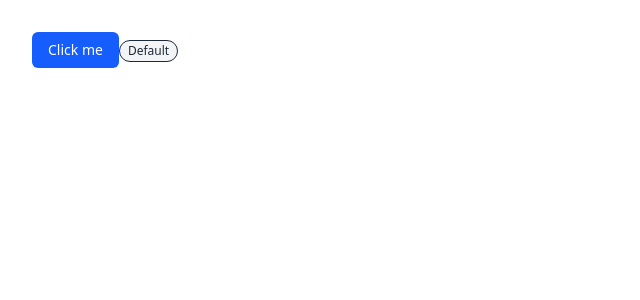
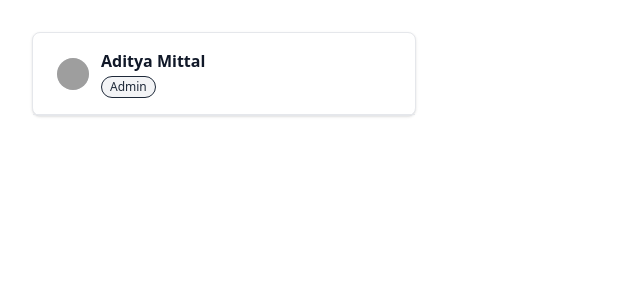
Before and after one commit to adityamittal-dot/XOR, a React app in the folder frontend/: page / in a window 1280 px wide. Shown: the top 300 px of the page, without its empty margins (0-640 px from the left). Built offline with nearby package versions, Linux system fonts and the light colour scheme; grey boxes are pictures that could not be loaded; the HTML template or start-up script is replaced by a standard one.

Commit message:
add all base UI components (working properly)

```diff
--- a/frontend/src/App.tsx
+++ b/frontend/src/App.tsx
@@ -1,11 +1,29 @@
-import { Button } from "./components/ui/button";
+import {
+  Avatar,
+  AvatarImage,
+  AvatarFallback,
+} from "./components/ui/avatar";
+import { Card, CardHeader, CardTitle } from "./components/ui/card";
 import { Badge } from "./components/ui/badge";
 
 export default function App() {
   return (
-    <div className="p-8 space-y-4">
-      <Button>Click me</Button>
-      <Badge>Default</Badge>
+    <div className="p-8 max-w-md">
+      <Card>
+        <CardHeader>
+          <div className="flex items-center gap-3">
+            <Avatar>
+              <AvatarImage src="https://i.pravatar.cc/100" alt="User" />
+              <AvatarFallback>AM</AvatarFallback>
+            </Avatar>
+
+            <div>
+              <CardTitle>Aditya Mittal</CardTitle>
+              <Badge>Admin</Badge>
+            </div>
+          </div>
+        </CardHeader>
+      </Card>
     </div>
   );
 }
--- /dev/null
+++ b/frontend/src/components/ui/avatar.tsx
@@ -0,0 +1,46 @@
+import * as React from "react";
+import { cn } from "../../lib/utils";
+
+export type AvatarProps = React.HTMLAttributes<HTMLDivElement>;
+
+export function Avatar({ className, ...props }: AvatarProps) {
+  return (
+    <div
+      className={cn(
+        "relative flex h-8 w-8 shrink-0 overflow-hidden rounded-full bg-gray-200",
+        className
+      )}
+      {...props}
+    />
+  );
+}
+
+export type AvatarImageProps =
+  React.ImgHTMLAttributes<HTMLImageElement>;
+
+export function AvatarImage({ className, ...props }: AvatarImageProps) {
+  return (
+    <img
+      className={cn("h-full w-full object-cover", className)}
+      {...props}
+    />
+  );
+}
+
+export type AvatarFallbackProps =
+  React.HTMLAttributes<HTMLSpanElement>;
+
+export function AvatarFallback({
+  className,
+  ...props
+}: AvatarFallbackProps) {
+  return (
+    <span
+      className={cn(
+        "flex h-full w-full items-center justify-center rounded-full bg-gray-300 text-xs font-medium text-gray-700",
+        className
+      )}
+      {...props}
+    />
+  );
+}
--- a/frontend/src/components/ui/badge.tsx
+++ b/frontend/src/components/ui/badge.tsx
@@ -1,8 +1,7 @@
 import * as React from "react";
 import { cn } from "../../lib/utils";
 
-export interface BadgeProps
-  extends React.HTMLAttributes<HTMLSpanElement> {}
+export type BadgeProps = React.HTMLAttributes<HTMLSpanElement>;
 
 export function Badge({ className, ...props }: BadgeProps) {
   return (
--- a/frontend/src/components/ui/button.tsx
+++ b/frontend/src/components/ui/button.tsx
@@ -1,8 +1,8 @@
 import * as React from "react";
 import { cn } from "../../lib/utils";
 
-export interface ButtonProps
-  extends React.ButtonHTMLAttributes<HTMLButtonElement> {}
+export type ButtonProps =
+  React.ButtonHTMLAttributes<HTMLButtonElement>;
 
 export function Button({ className, ...props }: ButtonProps) {
   return (
--- /dev/null
+++ b/frontend/src/components/ui/card.tsx
@@ -0,0 +1,82 @@
+import * as React from "react";
+import { cn } from "../../lib/utils";
+
+export type CardProps = React.HTMLAttributes<HTMLDivElement>;
+
+export function Card({ className, ...props }: CardProps) {
+  return (
+    <div
+      className={cn(
+        "flex flex-col rounded-lg border border-gray-200 bg-white shadow-sm",
+        className
+      )}
+      {...props}
+    />
+  );
+}
+
+export function CardHeader({
+  className,
+  ...props
+}: React.HTMLAttributes<HTMLDivElement>) {
+  return (
+    <div
+      className={cn(
+        "flex flex-col gap-1.5 px-6 py-4 border-b border-gray-200",
+        className
+      )}
+      {...props}
+    />
+  );
+}
+
+export function CardTitle({
+  className,
+  ...props
+}: React.HTMLAttributes<HTMLHeadingElement>) {
+  return (
+    <h3
+      className={cn("text-base font-semibold text-gray-900", className)}
+      {...props}
+    />
+  );
+}
+
+export function CardDescription({
+  className,
+  ...props
+}: React.HTMLAttributes<HTMLParagraphElement>) {
+  return (
+    <p
+      className={cn("text-sm text-gray-500", className)}
+      {...props}
+    />
+  );
+}
+
+export function CardContent({
+  className,
+  ...props
+}: React.HTMLAttributes<HTMLDivElement>) {
+  return (
+    <div
+      className={cn("px-6 py-4", className)}
+      {...props}
+    />
+  );
+}
+
+export function CardFooter({
+  className,
+  ...props
+}: React.HTMLAttributes<HTMLDivElement>) {
+  return (
+    <div
+      className={cn(
+        "flex items-center justify-end gap-2 px-6 py-4 border-t border-gray-200",
+        className
+      )}
+      {...props}
+    />
+  );
+}
--- /dev/null
+++ b/frontend/src/components/ui/input.tsx
@@ -0,0 +1,18 @@
+import * as React from "react";
+import { cn } from "../../lib/utils";
+
+export type InputProps =
+  React.InputHTMLAttributes<HTMLInputElement>;
+
+export function Input({ className, type, ...props }: InputProps) {
+  return (
+    <input
+      type={type}
+      className={cn(
+        "h-9 w-full rounded-md border border-gray-300 bg-white px-3 py-1 text-sm text-gray-900 placeholder-gray-400 focus:outline-none focus:ring-2 focus:ring-blue-500 focus:border-blue-500 disabled:cursor-not-allowed disabled:opacity-50",
+        className
+      )}
+      {...props}
+    />
+  );
+}
--- /dev/null
+++ b/frontend/src/components/ui/separator.tsx
@@ -0,0 +1,26 @@
+import * as React from "react";
+import { cn } from "../../lib/utils";
+
+export type SeparatorProps = React.HTMLAttributes<HTMLDivElement> & {
+  orientation?: "horizontal" | "vertical";
+};
+
+export function Separator({
+  className,
+  orientation = "horizontal",
+  ...props
+}: SeparatorProps) {
+  return (
+    <div
+      role="separator"
+      className={cn(
+        "bg-gray-200",
+        orientation === "horizontal"
+          ? "h-px w-full"
+          : "h-full w-px",
+        className
+      )}
+      {...props}
+    />
+  );
+}
--- /dev/null
+++ b/frontend/src/components/ui/skeleton.tsx
@@ -0,0 +1,16 @@
+import * as React from "react";
+import { cn } from "../../lib/utils";
+
+export type SkeletonProps = React.HTMLAttributes<HTMLDivElement>;
+
+export function Skeleton({ className, ...props }: SkeletonProps) {
+  return (
+    <div
+      className={cn(
+        "animate-pulse rounded-md bg-gray-200",
+        className
+      )}
+      {...props}
+    />
+  );
+}
--- /dev/null
+++ b/frontend/src/components/ui/textarea.tsx
@@ -0,0 +1,17 @@
+import * as React from "react";
+import { cn } from "../../lib/utils";
+
+export type TextareaProps =
+  React.TextareaHTMLAttributes<HTMLTextAreaElement>;
+
+export function Textarea({ className, ...props }: TextareaProps) {
+  return (
+    <textarea
+      className={cn(
+        "min-h-20 w-full rounded-md border border-gray-300 bg-white px-3 py-2 text-sm text-gray-900 placeholder-gray-400 focus:outline-none focus:ring-2 focus:ring-blue-500 focus:border-blue-500 disabled:cursor-not-allowed disabled:opacity-50",
+        className
+      )}
+      {...props}
+    />
+  );
+}
```
